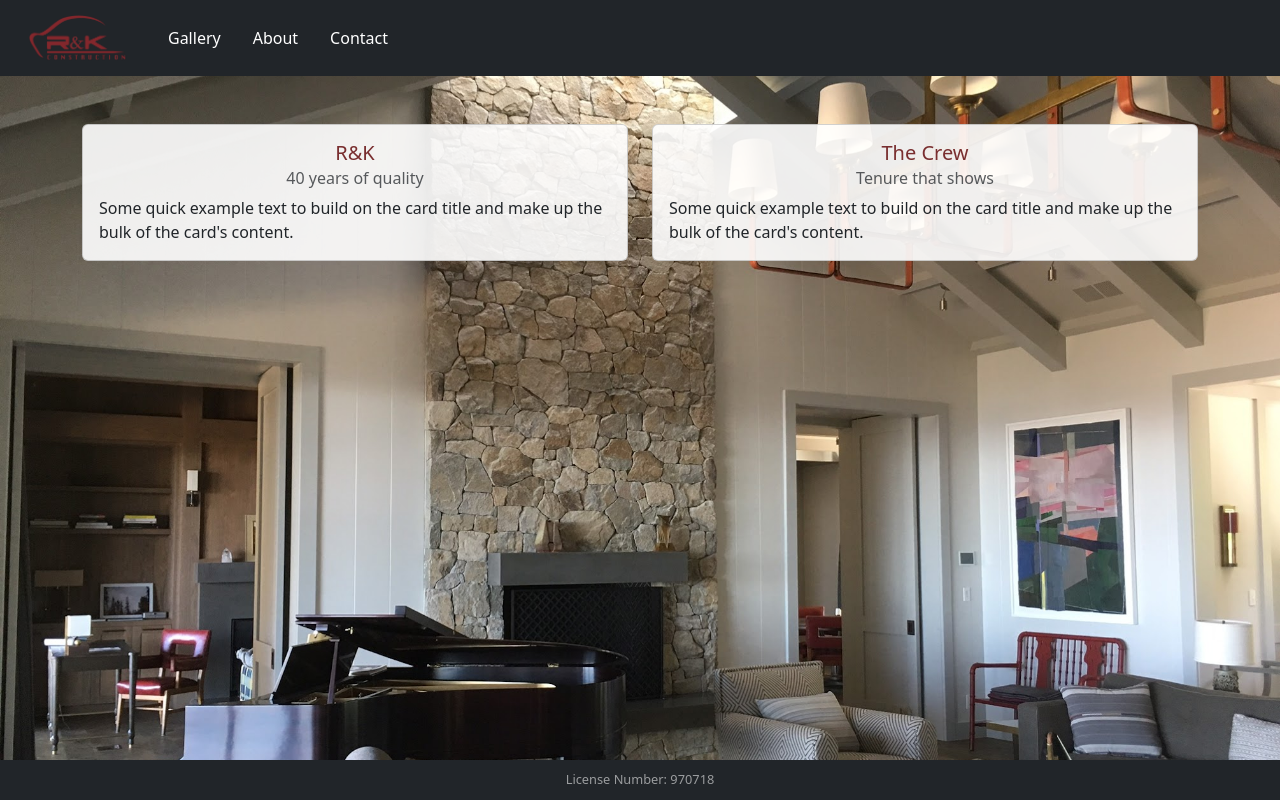
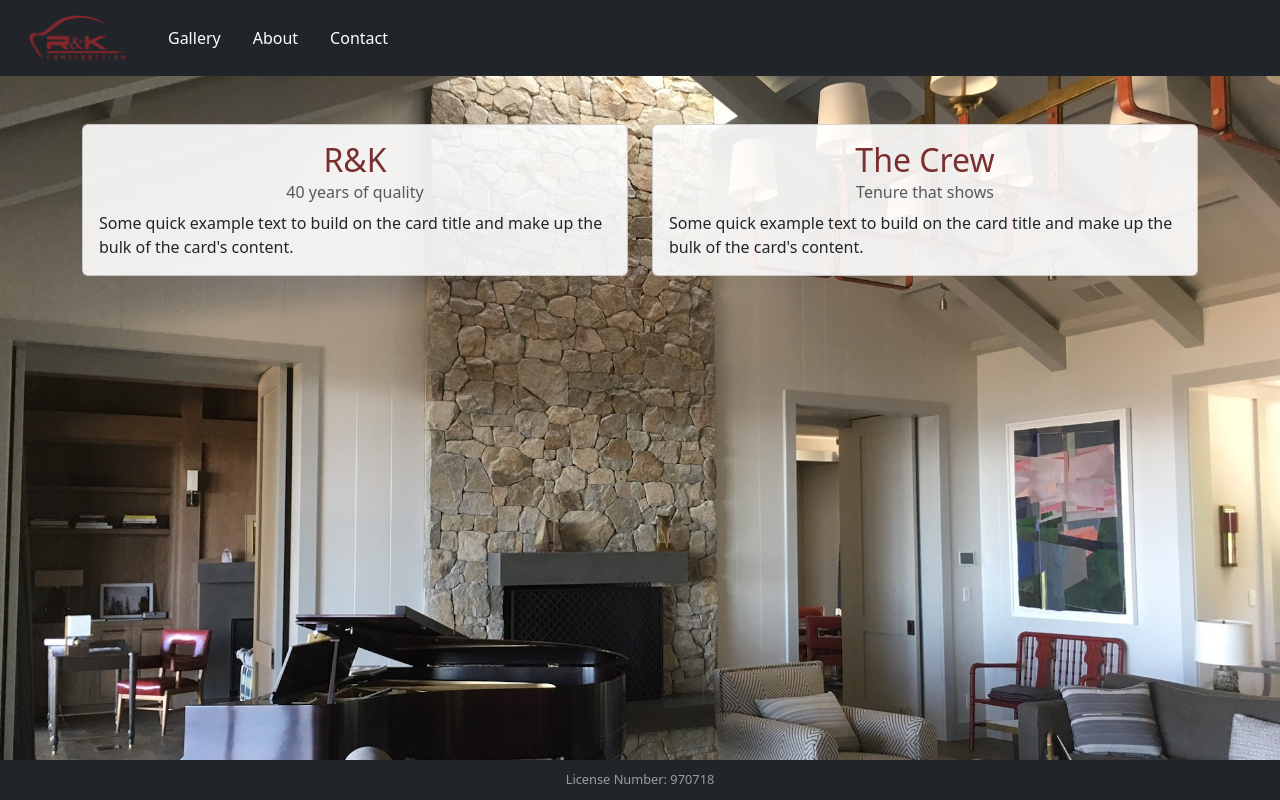
Before and after one commit to connorrubattino/R-K, a React (Vite) app: page /about in a window 1280 px wide. Built offline with nearby package versions, Linux system fonts and the light colour scheme.

Commit message:
title sizing

```diff
--- a/src/views/About.tsx
+++ b/src/views/About.tsx
@@ -15,7 +15,7 @@ export default function About({ }: Props) {
                     <Col className="custom-col" md={6}>
                         <Card style={{ width: '100%' }} className="mt-5 card bg-white-transparent">
                             <Card.Body>
-                                <Card.Title style={{ color: '#792E2F' }} className='text-center'>R&K</Card.Title>
+                                <Card.Title style={{ color: '#792E2F' }} className='text-center' as="h2">R&K</Card.Title>
                                 <Card.Subtitle className="mb-2 text-muted text-center">40 years of quality</Card.Subtitle>
                                 <Card.Text>
                                     Some quick example text to build on the card title and make up the
@@ -27,7 +27,7 @@ export default function About({ }: Props) {
                     <Col className="custom-col" md={6}>
                         <Card style={{ width: '100%' }} className="mt-5 card bg-white-transparent">
                             <Card.Body>
-                                <Card.Title style={{ color: '#792E2F' }} className='text-center'>The Crew</Card.Title>
+                                <Card.Title style={{ color: '#792E2F' }} className='text-center' as="h2">The Crew</Card.Title>
                                 <Card.Subtitle className="mb-2 text-muted text-center">Tenure that shows</Card.Subtitle>
                                 <Card.Text>
                                     Some quick example text to build on the card title and make up the
--- a/src/views/Contact.tsx
+++ b/src/views/Contact.tsx
@@ -8,7 +8,7 @@ export default function Contact({}: Props) {
   return (
     <>
     <Card className='card mt-5 card bg-white-transparent'>
-      <Card.Header style={{ color: '#792E2F' }} className='text-center' as="h5">Contact Us</Card.Header>
+      <Card.Header style={{ color: '#792E2F' }} className='text-center font-weight-bold' as="h2">Contact Us</Card.Header>
       <Card.Body>
         <Card.Title>Email</Card.Title>
         <Card.Text>
```
